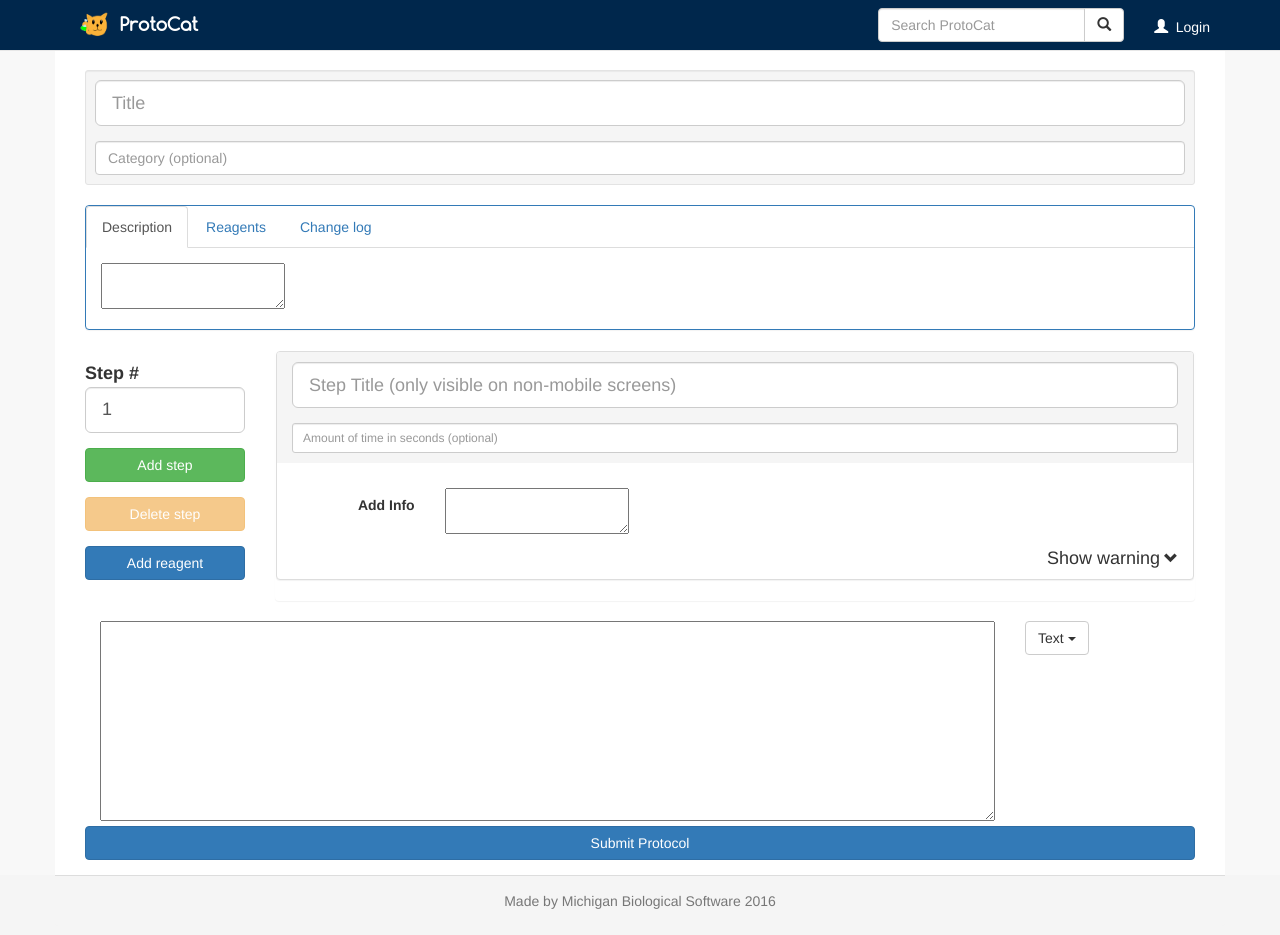
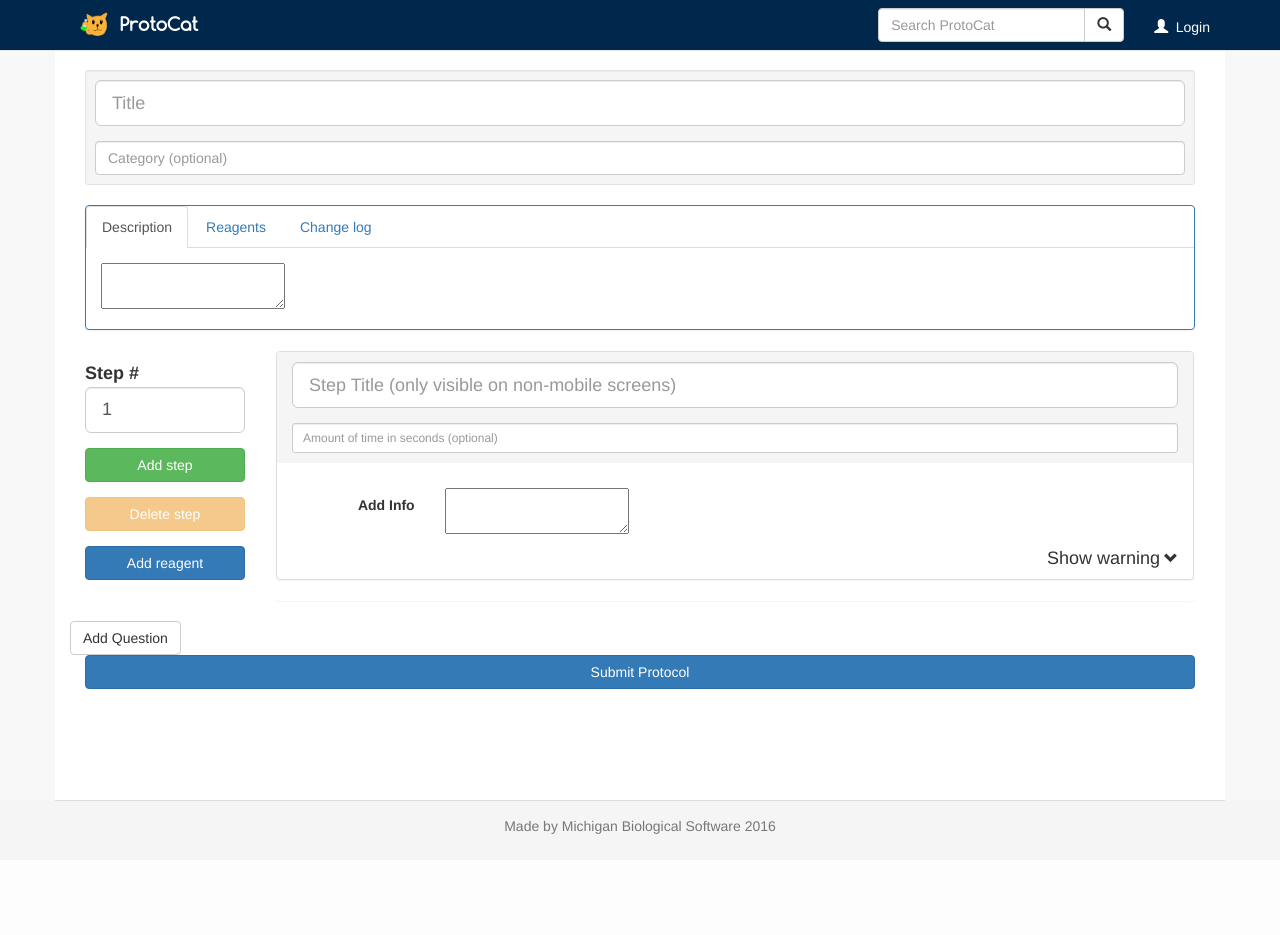
Before and after one commit to igemsoftware2017/Michigan_Software_2017_ProtoCat, a Django app: template mibiosoft/protocat/templates/upload_protocol.html in a window 1280 px wide. After the commit the page ends 834 px from the top, so only its background shows below. Run offline with Django 3.2, Linux system fonts and the light colour scheme; the template is opened without the code that fills it, so the values that code supplies are empty; parts of the project's set-up code (start-up, migrations or seed data) failed here and were passed over; some libraries are stand-ins or nearby versions.

Commit message:
Button to add more questions works!

```diff
--- a/mibiosoft/protocat/templates/upload_protocol.html
+++ b/mibiosoft/protocat/templates/upload_protocol.html
@@ -511,7 +511,11 @@ $(document).on('ready', function() {
 		$('#add-reagent-modal').modal('hide');
 	});
 
-	$(".question_types>li>a").on("click", function(){
+	$(".add_question_btn").on("click", function() {
+		var new_question = $("#hidden_question").clone().show();
+		$(this).siblings('div#question_holder').append(new_question);
+
+		new_question.find(".question_types>li>a").on("click", function(){
 			var new_str = $(this).html();
 			$(this).parent().parent().siblings('button').children('span').first().html(new_str);
 			$(this).parent().parent().siblings('input').val(new_str);
@@ -526,7 +530,7 @@ $(document).on('ready', function() {
 			}
 		});
 
-	$(".add_option_btn").on("click", function(){
+		new_question.find(".add_option_btn").on("click", function(){
 			$(this).siblings('div').append('<div class="input-group"> \
 				<span class="input-group-btn"> \
 					<button type="button" class="btn btn-default minus_button" disabled> \
@@ -548,6 +552,7 @@ $(document).on('ready', function() {
 
 				// Remove the just-removed option
 				$(this).parent().parent().remove();
+			});
 		});
 	});
 });
@@ -761,14 +766,10 @@ $(document).on('ready', function() {
 
 	<input type="hidden" name="number_to_check" id="number_to_check"/>
 
-	<div id="question_holder">
-	</div>
-
-
-	<div class="metrics col-sm-12">
+	<div id="hidden_question" style="display: none;" class="metrics col-sm-12" hidden>
 		<div class="row">
 			<div class="col-sm-10">
-				<textarea  name="question_text"></textarea>
+				<textarea name="question_text"></textarea>
 			</div>
 			<div class="col-sm-2">
 				<button class="btn btn-default dropdown-toggle question_type_dropdown" type="button"  data-toggle="dropdown">
@@ -787,7 +788,12 @@ $(document).on('ready', function() {
 				<button type="button" class="btn btn-default add_option_btn">Add Option</button>
 			</div>
 		</div>
+		<hr />
 	</div>
+
+	<div id="question_holder">
+	</div>
+	<button type="button" class="btn btn-default add_question_btn">Add Question</button>
 
 	<div class="col-sm-12">
 		<button type="submit" class="btn btn-primary btn-block" style="margin-bottom:15px;">Submit Protocol</button>
```
Lines whose indentation alone changed are shown as unchanged.
